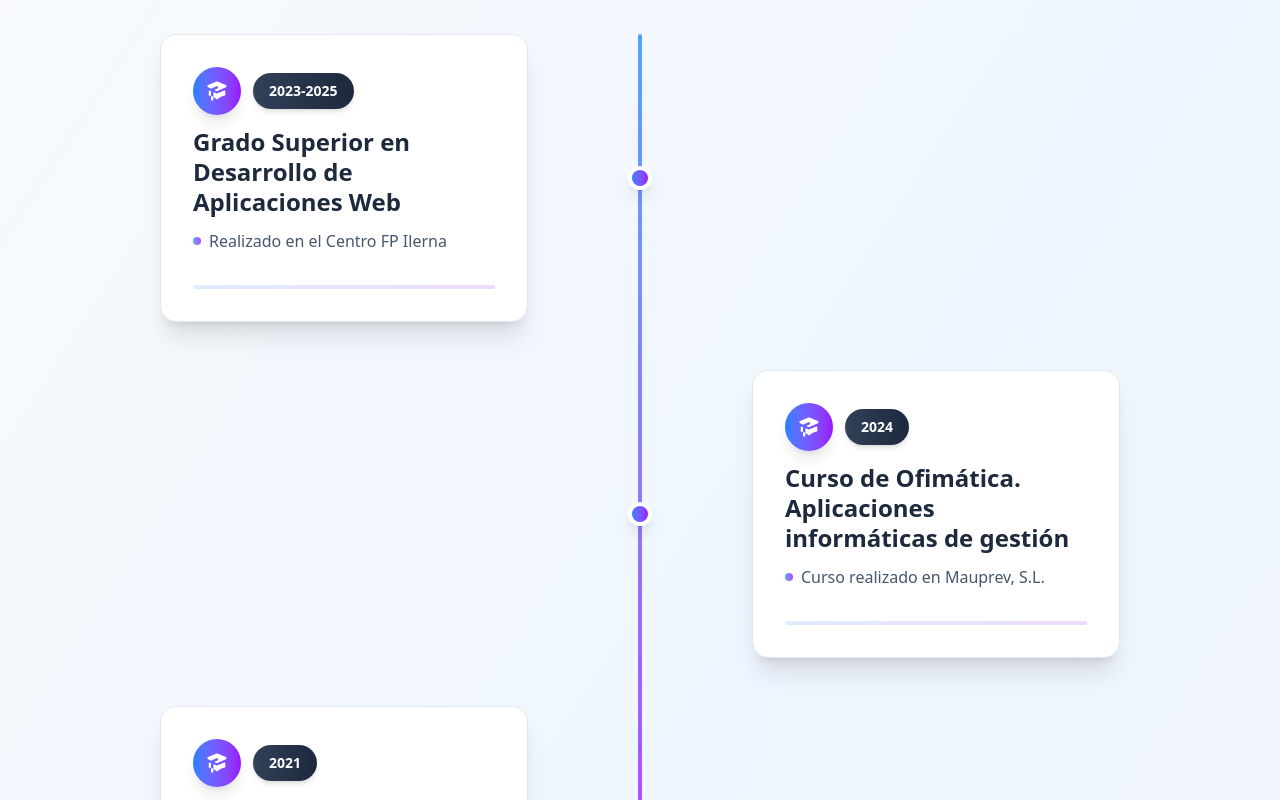
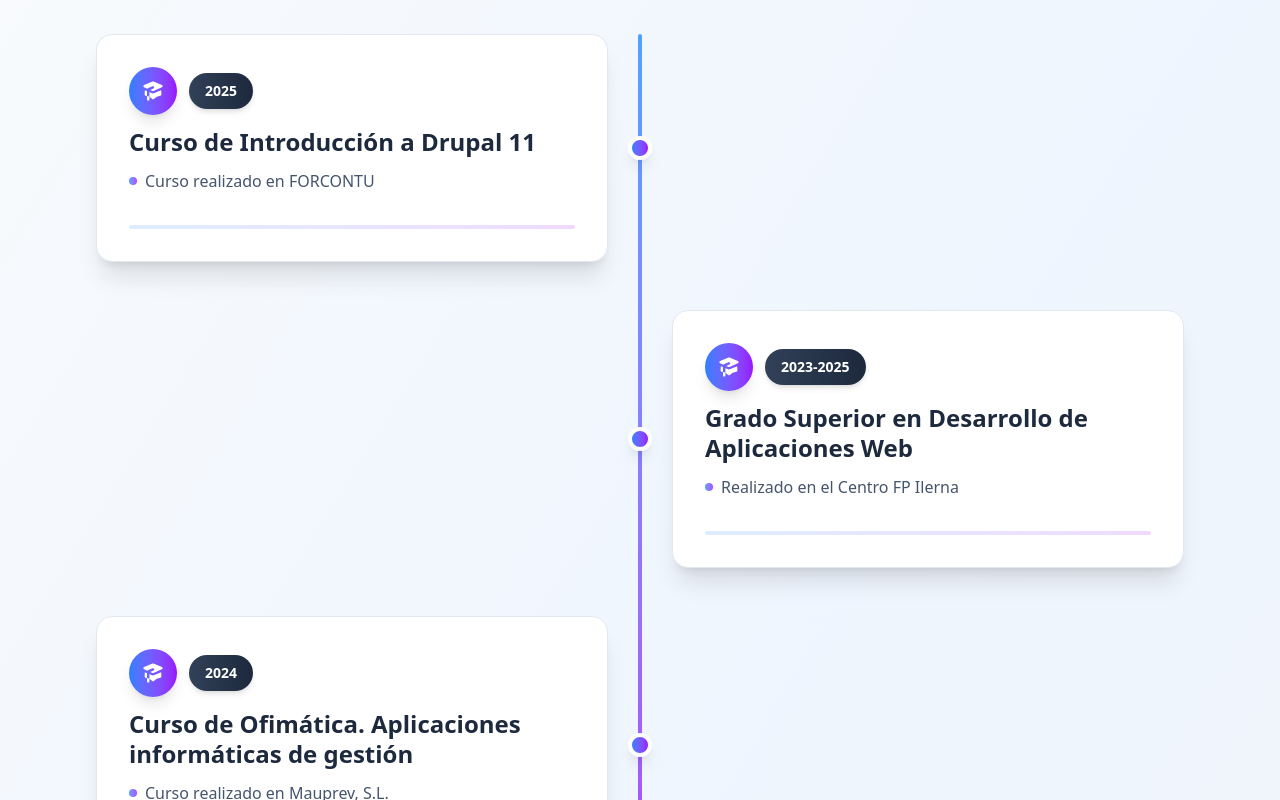
Before and after one commit to Josema1594/JoseManuelGarcia, a React (Vite) app: page / in a window 1280 px wide. Shown: the part 4460-5260 px from the top of the page. Built offline with nearby package versions, Linux system fonts and the light colour scheme.

Commit message:
feat: ampliar tarjetas de Educación y actualizar CV PDF

```diff
--- a/src/components/Education.jsx
+++ b/src/components/Education.jsx
@@ -3,6 +3,13 @@ import { useTranslation } from 'react-i18next'
 const Education = () => {
   const { t } = useTranslation()
   const education = [
+    {
+      id: 0,
+      degree: "Curso de Introducción a Drupal 11",
+      institution: "Curso realizado en FORCONTU",
+      period: "2025",
+      description: ""
+    },
     {
       id: 1,
       degree: "Grado Superior en Desarrollo de Aplicaciones Web",
@@ -42,7 +49,7 @@ const Education = () => {
 
   return (
     <section id="education" className="py-12 sm:py-16 lg:py-20 bg-gradient-to-br from-slate-50 via-blue-50 to-slate-100">
-      <div className="max-w-5xl mx-auto px-4 sm:px-6 lg:px-8">
+      <div className="max-w-6xl mx-auto px-4 sm:px-6 lg:px-8">
         <h2 className="text-3xl sm:text-4xl lg:text-4xl font-bold text-center mb-12 lg:mb-16 text-slate-800">
           {t('education.heading')}
         </h2>
@@ -58,7 +65,7 @@ const Education = () => {
                 <div className="hidden lg:block absolute left-1/2 transform -translate-x-1/2 w-6 h-6 bg-gradient-to-r from-blue-500 to-purple-600 rounded-full border-4 border-white shadow-lg z-10"></div>
 
                 {/* Contenido */}
-                <div className={`w-full lg:w-5/12 ${index % 2 === 0 ? 'lg:pr-8' : 'lg:pl-8'}`}>
+                <div className={`w-full lg:w-6/12 ${index % 2 === 0 ? 'lg:pr-8' : 'lg:pl-8'}`}>
                   <div className="group bg-white rounded-2xl shadow-xl p-6 lg:p-8 hover:shadow-2xl transition-all duration-500 hover:-translate-y-2 border border-slate-200">
                     {/* Header con año */}
                     <div className="flex justify-between items-start mb-4">
@@ -93,7 +100,7 @@ const Education = () => {
                 </div>
 
                 {/* Espacio vacío para el otro lado en desktop */}
-                <div className="hidden lg:block w-5/12"></div>
+                <div className="hidden lg:block w-4/12"></div>
               </div>
             ))}
           </div>
```
Also changed, not shown: 1 other file (tests, documents, lock files or other folders).
